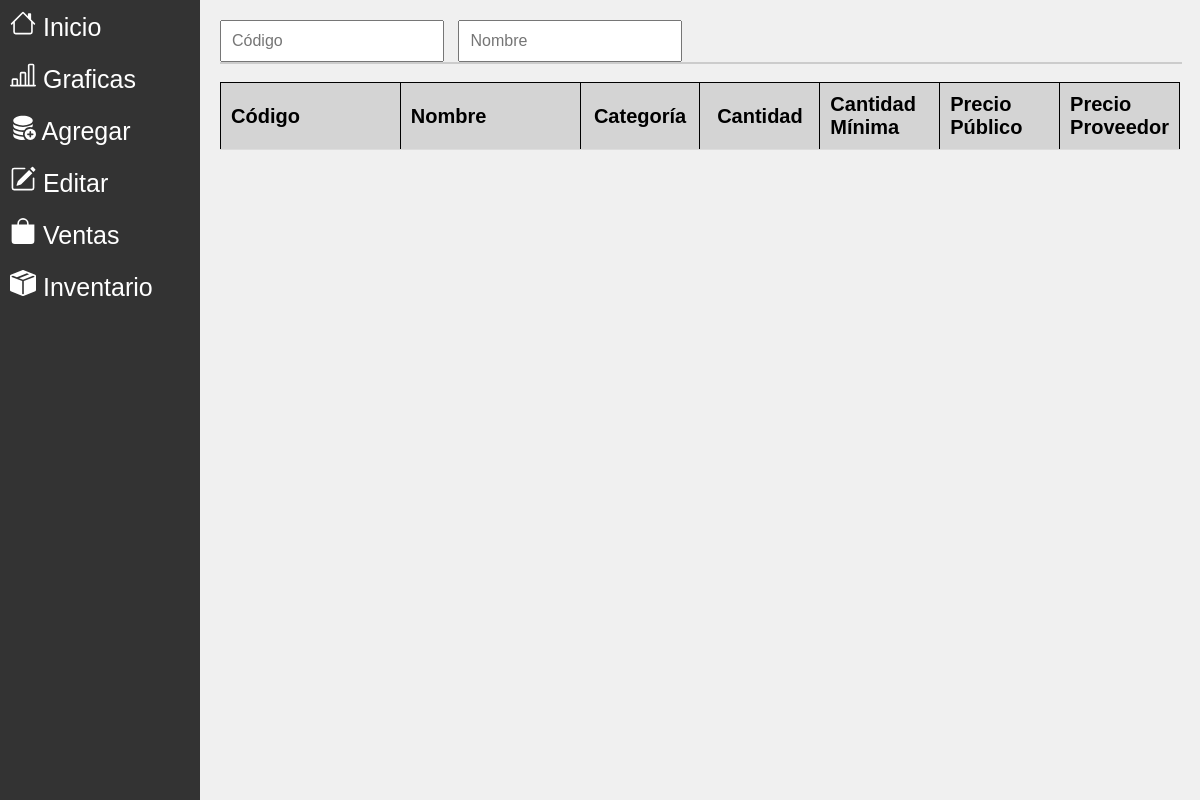
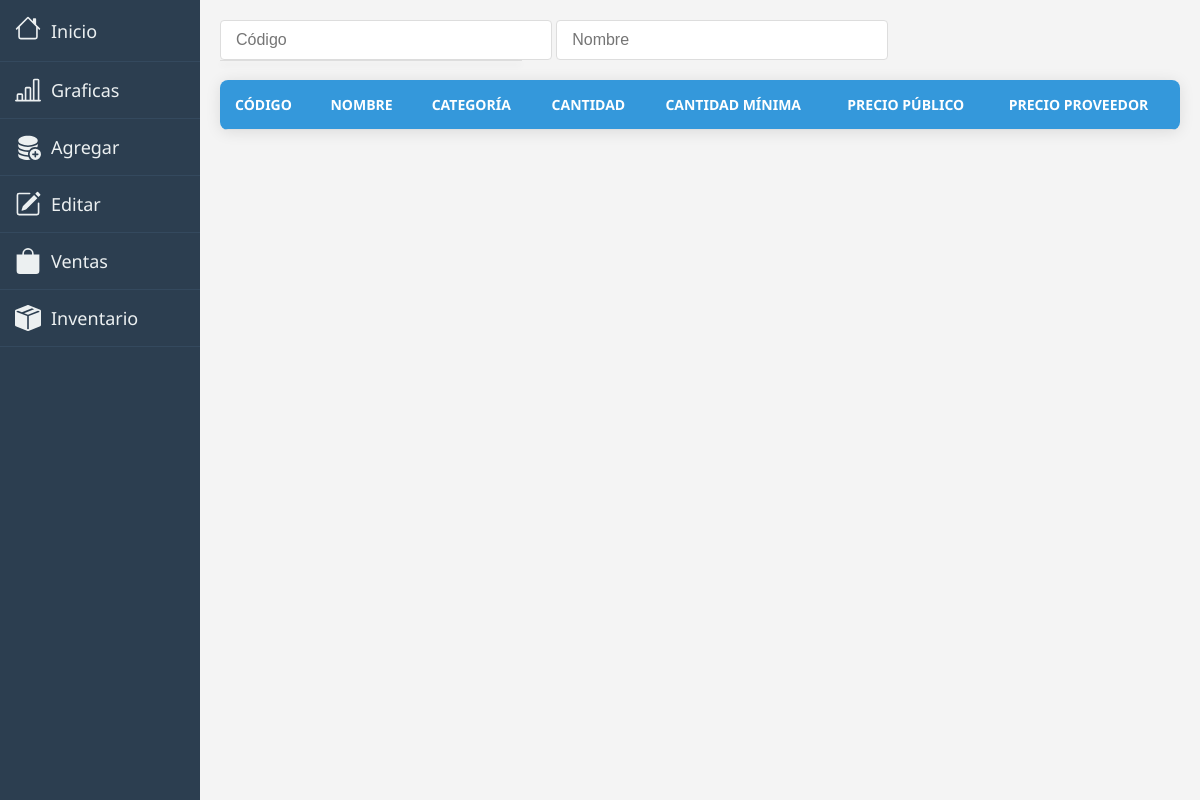
Before and after one commit to BrayanAS0/Point-Of-Sale, an Electron app: page src/ui/html/edit.html in a window 1200 px wide. Drawn offline with Linux system fonts and the light colour scheme; no server answers.

Commit message:
its almost done

```diff
--- a/src/ui/css/add.css
+++ b/src/ui/css/add.css
@@ -1,70 +1,120 @@
+/* Global Styles */
 body {
   margin: 0;
   padding: 0;
-  font-family: Arial, sans-serif;
-  background-color: #f0f0f0;
+  font-family: 'Segoe UI', Tahoma, Geneva, Verdana, sans-serif;
+  background-color: #f4f4f4;
 }
+
+.container {
+  display: flex;
+  height: 100vh;
+}
+
+/* Navigation Styles */
 nav {
   width: 200px;
-    background-color: #333;
-    color: #fff;
-    min-height: 100vh;
+  background-color: #2c3e50;
+  color: #ecf0f1;
+  min-height: 100%;
 }
 
 nav ul {
   list-style-type: none;
   padding: 0;
   margin: 0;
+}
+
+nav li {
+  padding: 15px;
+  border-bottom: 1px solid #34495e;
+}
+
+nav a {
+  color: #ecf0f1;
+  text-decoration: none;
+  font-size: 18px;
+  display: flex;
+  align-items: center;
+}
+
+nav a svg {
+  margin-right: 10px;
+}
+
+nav a:hover svg {
+  transform: scale(1.1);
+}
+
+/* Estilos mejorados para el sidebar */
+.sidebar {
+  width: 300px;
+  background-color: #fff;
+  padding: 20px;
+  box-shadow: 2px 0 10px rgba(0, 0, 0, 0.1);
+}
+
+#search-form {
+  display: flex;
+  flex-direction: column;
+}
+
+#search-form input {
+  margin-bottom: 15px;
+  padding: 10px;
+  border: 1px solid #ddd;
+  border-radius: 4px;
+  font-size: 14px;
+  transition: border-color 0.3s;
+}
+
+#search-form input:focus {
+  border-color: #3498db;
+  outline: none;
+}
+
+#search-form button {
+  padding: 10px;
+  background-color: #3498db;
+  color: white;
+  border: none;
+  border-radius: 4px;
+  cursor: pointer;
+  transition: background-color 0.3s;
+  font-size: 16px;
+}
+
+#search-form button:hover {
+  background-color: #2980b9;
+}
+
+/* Estilos para el área de información */
+#tag {
+  flex: 1;
+  padding: 20px;
+  background-color: #fff;
+  margin: 20px;
+  border-radius: 8px;
+  box-shadow: 0 2px 10px rgba(0, 0, 0, 0.1);
+  line-height: 1.6;
+}
+
+#tag b {
+  color: #3498db;
+  font-size: 18px;
+}
+
+/* Estilos responsivos */
+@media (max-width: 768px) {
+  .container {
+      flex-direction: column;
+  }
+
+  nav, .sidebar {
       width: 100%;
   }
 
-  nav li {
-    padding: 10px;
+  #tag {
+      margin: 20px 0;
   }
-
-  nav a {
-    color: #fff;
-    text-decoration: none;
-    width: 100%;
-    display: inline-block;
-  font-size: 25px;
 }
-  .container {
-    display: flex;
-    height: 100vh;
-  }
-
-
-
-  main {
-    flex: 1;
-    padding: 20px;
-    display: flex;
-  }
-  .sidebar {
-    width: 300px;
-    margin-left: 20px;
-    height: 100%;
-  }
-input,
-button {
-  display: inline-block;
-
-  padding: 8px;
-  margin-bottom: 10px;
-  min-width: 100%;
-  box-sizing: border-box;
-  min-height: 30%;
-  }
-#search-form{
-  min-height: 90vh;
-  min-width: 20vw;
-  margin-top:5vh ;
-}
-#tag{
-margin-left: 5vh;
-  min-height: 90vh;
-  max-width: 40vw;
-  margin-top:5vh ;
-  font-size: 26px;
-}
--- a/src/ui/css/edit.css
+++ b/src/ui/css/edit.css
@@ -1,8 +1,9 @@
+/* Global Styles */
 body {
   margin: 0;
   padding: 0;
-  font-family: Arial, sans-serif;
-  background-color: #f0f0f0;
+  font-family: 'Segoe UI', Tahoma, Geneva, Verdana, sans-serif;
+  background-color: #f4f4f4;
 }
 
 .container {
@@ -10,10 +11,11 @@ body {
   height: 100vh;
 }
 
+/* Navigation Styles */
 nav {
   width: 200px;
-  background-color: #333;
-  color: #fff;
+  background-color: #2c3e50;
+  color: #ecf0f1;
   min-height: 100%;
 }
 
@@ -21,21 +23,27 @@ nav ul {
   list-style-type: none;
   padding: 0;
   margin: 0;
-  width: 100%;
 }
 
 nav li {
-  padding: 10px;
+  padding: 15px;
+  border-bottom: 1px solid #34495e;
 }
 
 nav a {
-  color: #fff;
+  color: #ecf0f1;
   text-decoration: none;
-  width: 100%;
-  display: inline-block;
-  font-size: 25px;
+  font-size: 18px;
+  display: flex;
+  align-items: center;
 }
 
+nav a svg {
+  margin-right: 10px;
+}
+nav a:hover svg {
+  transform: scale(1.1);
+}
 main {
   flex: 1;
   padding: 20px;
@@ -49,143 +57,114 @@ main {
 }
 
 .search-container input {
-  padding: 10px;
+  padding: 10px 15px;
   font-size: 16px;
-  width: 200px;
-  margin-right: 10px;
+  width: 300px;
+  border: 1px solid #ddd;
+  border-radius: 4px;
+  transition: border-color 0.3s, box-shadow 0.3s;
+}
+
+.search-container input:focus {
+  outline: none;
+  border-color: #3498db;
+  box-shadow: 0 0 0 2px rgba(52, 152, 219, 0.2);
 }
 
 #search-results {
   position: absolute;
   top: 100%;
   left: 0;
-  width: 100%;
+  width: 300px;
   background-color: #fff;
-  border: 1px solid #ccc;
+  border: 1px solid #ddd;
+  border-top: none;
+  border-radius: 0 0 4px 4px;
+  box-shadow: 0 4px 6px rgba(0, 0, 0, 0.1);
   list-style-type: none;
   padding: 0;
   margin: 0;
   max-height: 200px;
   overflow-y: auto;
-  z-index: 1;
+  z-index: 1000;
 }
 
 #search-results li {
-  padding: 10px;
+  padding: 10px 15px;
   cursor: pointer;
+  transition: background-color 0.2s;
 }
 
-#search-results li:hover {
-  background-color: #f0f0f0;
+#search-results li:hover,
+#search-results li.selected {
+  background-color: #ecf0f1;
+  color: #2c3e50;
 }
 
 table {
   width: 100%;
-  border-collapse: collapse;
-  table-layout: fixed;
+  border-collapse: separate;
+  border-spacing: 0;
+  background-color: #fff;
+  box-shadow: 0 2px 15px rgba(0, 0, 0, 0.1);
+  border-radius: 8px;
+  overflow: hidden;
 }
 
 th, td {
-  border: 1px solid #000000;
-  padding: 10px;
+  padding: 15px;
   text-align: left;
-  border-bottom: 1px solid #ddd;
-  font-size: 20px;
-  box-sizing: border-box;
-  position: relative;
-  word-wrap: break-word;
-}
-td{
-border: 1px solid #000;}
-tr {
-  background-color: #ddd;
-  box-sizing: border-box;
-}
-th{
-  background-color: #d4d4d4;}
-th:nth-child(1), td:nth-child(1) {
-  width: 15%;
+  border-bottom: 1px solid #e0e0e0;
+  font-size: 14px;
 }
 
-th:nth-child(2), td:nth-child(2) {
-  width: 15%;
+th {
+  background-color: #3498db;
+  color: #fff;
+  font-weight: bold;
+  text-transform: uppercase;
 }
 
-th:nth-child(3), td:nth-child(3) {
-  text-align: center;
-  width: 10%;
-}
 
-th:nth-child(4), td:nth-child(4) {
-  text-align: center;
-  width: 10%;
-}
 
-th:nth-child(5), td:nth-child(5) {
-  width: 10%;
-}
-
-th:nth-child(6), td:nth-child(6) {
-  width: 10%;
-}
-
-th:nth-child(7), td:nth-child(7) {
-  width: 10%;
+tr:hover {
+  background-color: #e8f4f8;
 }
 
 td input {
-  position: absolute;
-  top: 0;
-  left: 0;
   width: 100%;
-  height: 100%;
   padding: 8px;
-  box-sizing: border-box;
-  border: none;
-  background-color: white;
+  border: 1px solid #ddd;
+  border-radius: 4px;
   font-size: inherit;
   font-family: inherit;
+  transition: border-color 0.3s;
+}
+
+td input:focus {
+  outline: none;
+  border-color: #3498db;
 }
 
 .fila-resaltada {
-  background-color: red;
-  color: rgb(0, 0, 0);
+  background-color: #ffebee;
+  color: #c62828;
 }
-.search-container {
-  margin-bottom: 20px;
-  position: relative;
+
+@media (max-width: 768px) {
+  .container {
+    flex-direction: column;
+  }
+
+  nav {
+    width: 100%;
   }
 
   .search-container input {
-  padding: 10px;
-  font-size: 16px;
-  width: 200px;
-  margin-right: 10px;
+    width: 100%;
   }
 
   #search-results {
-  position: absolute;
-  top: 100%;
-  left: 0;
     width: 100%;
-  background-color: #fff;
-  border: 1px solid #ccc;
-  list-style-type: none;
-  padding: 0;
-  margin: 0;
-  max-height: 200px;
-  overflow-y: auto;
-  z-index: 1;
   }
-
-#search-results li {
-  padding: 10px;
-  cursor: pointer;
 }
-
-#search-results li:hover {
-  background-color: #c81212;
-}
-#search-results li.selected {
-  background-color: #c81212;
-}
--- a/src/ui/css/sells.css
+++ b/src/ui/css/sells.css
@@ -41,7 +41,9 @@ nav a {
 nav a svg {
   margin-right: 10px;
 }
-
+nav a:hover svg {
+  transform: scale(1.1);
+}
 /* Main Content Styles */
 main {
   flex: 1;
--- a/src/ui/css/stocks.css
+++ b/src/ui/css/stocks.css
@@ -1,18 +1,21 @@
+/* Global Styles */
 body {
   margin: 0;
   padding: 0;
-  font-family: Arial, sans-serif;
-  background-color: #f0f0f0;
+  font-family: 'Segoe UI', Tahoma, Geneva, Verdana, sans-serif;
+  background-color: #f4f4f4;
 }
-table {
-  width: 100%;
-  border-collapse: collapse;
-  table-layout: fixed;
+
+.container {
+  display: flex;
+  height: 100vh;
 }
+
+/* Navigation Styles */
 nav {
   width: 200px;
-    background-color: #333;
-    color: #fff;
+  background-color: #2c3e50;
+  color: #ecf0f1;
   min-height: 100%;
 }
 
@@ -20,99 +23,119 @@ nav {
   list-style-type: none;
   padding: 0;
   margin: 0;
-    width: 100%;
 }
 
 nav li {
-    padding: 10px;
+  padding: 15px;
+  border-bottom: 1px solid #34495e;
 }
 
 nav a {
-    color: #fff;
+  color: #ecf0f1;
   text-decoration: none;
-    width: 100%;
-    display: inline-block;
-  font-size: 25px;
-  }
-  .container {
+  font-size: 18px;
   display: flex;
-    height: 100vh;
-  }
-  th, td {
-    border: 1px solid #000000;
-    padding: 10px;
-    text-align: left;
-    border-bottom: 1px solid #ddd;
-    font-size: 20px;
-    box-sizing: border-box;
-    position: relative;
-    word-wrap: break-word;
-
-
-  }
-  td{
-    border: 1px solid #000;}
-
-  tr {
-    background-color: #ddd;
-    box-sizing: border-box;
+  align-items: center;
 }
 
-  th:nth-child(1), td:nth-child(1) {
-    width: 15%;
+nav a svg {
+  margin-right: 10px;
 }
-
-  th:nth-child(2), td:nth-child(2) {
-    width: 15%;
+nav a:hover svg {
+  transform: scale(1.1);
 }
-
-  th:nth-child(3), td:nth-child(3) {
-    text-align: center;
-    width: 10%;
-  }
-
-  th:nth-child(4), td:nth-child(4) {
-    text-align: center;
-
-    width: 10%;
-  }
-
-  th:nth-child(5), td:nth-child(5) {
-    width: 10%;
-  }
-
-  th:nth-child(6), td:nth-child(6) {
-    width: 10%;
-  }
-  th:nth-child(6), td:nth-child(6) {
-    width: 10%;
-  }
-
-
 main {
   flex: 1;
   padding: 20px;
   display: flex;
 }
+
 .sidebar {
   width: 300px;
   margin-left: 20px;
   height: 100%;
+  background-color: #fff;
+  padding: 20px;
+  border-radius: 8px;
+  box-shadow: 0 2px 10px rgba(0, 0, 0, 0.1);
 }
+
+table {
+  width: 100%;
+  border-collapse: separate;
+  border-spacing: 0;
+  background-color: #fff;
+  box-shadow: 0 2px 15px rgba(0, 0, 0, 0.1);
+  border-radius: 8px;
+  overflow: hidden;
+}
+
+th, td {
+  padding: 15px;
+  text-align: left;
+  border-bottom: 1px solid #e0e0e0;
+  font-size: 14px;
+}
+
+th {
+  background-color: #3498db;
+  color: #fff;
+  font-weight: bold;
+  text-transform: uppercase;
+}
+
+
+
+tr:hover {
+  background-color: #e8f4f8;
+}
+
+td {
+  border: none;
+}
+
+th:nth-child(1), td:nth-child(1) { width: 15%; }
+th:nth-child(2), td:nth-child(2) { width: 15%; }
+th:nth-child(3), td:nth-child(3) { width: 10%; text-align: center; }
+th:nth-child(4), td:nth-child(4) { width: 10%; text-align: center; }
+th:nth-child(5), td:nth-child(5) { width: 10%; }
+th:nth-child(6), td:nth-child(6) { width: 10%; }
+th:nth-child(7), td:nth-child(7) { width: 10%; }
+
 td input {
-    position: absolute;
-    top: 0;
-    left: 0;
   width: 100%;
-    height: 100%;
   padding: 8px;
-    box-sizing: border-box;
-    border: none;
-    background-color: white;
+  border: 1px solid #ddd;
+  border-radius: 4px;
   font-size: inherit;
   font-family: inherit;
+  transition: border-color 0.3s;
+  box-sizing: border-box;
 }
+
+td input:focus {
+  outline: none;
+  border-color: #3498db;
+  box-shadow: 0 0 0 2px rgba(52, 152, 219, 0.2);
+}
+
 .fila-resaltada {
-    background-color: red;
-    color: rgb(0, 0, 0);
+  background-color: #ffebee;
+  color: #c62828;
 }
+
+@media (max-width: 1200px) {
+  .container {
+    flex-direction: column;
+  }
+
+  nav {
+    width: 100%;
+  }
+
+  .sidebar {
+    width: 100%;
+    margin-left: 0;
+    margin-top: 20px;
+  }
+}
--- a/src/ui/css/styles.css
+++ b/src/ui/css/styles.css
@@ -1,14 +1,9 @@
+/* Global Styles */
 body {
   margin: 0;
   padding: 0;
-  font-family: Arial, sans-serif;
-  background-color: #f0f0f0;
-}
-
-#Button-For-Input {
-  transition-property: background-color;
-  transition-duration: 0.5s;
-  height: 20%;
+  font-family: 'Segoe UI', Tahoma, Geneva, Verdana, sans-serif;
+  background-color: #f4f4f4;
 }
 
 .container {
@@ -16,40 +11,46 @@ body {
   height: 100vh;
 }
 
+/* Navigation Styles */
 nav {
   width: 200px;
-  background-color: #333;
-  color: #fff;
+  background-color: #2c3e50;
+  color: #ecf0f1;
+  min-height: 100%;
 }
 
 nav ul {
   list-style-type: none;
   padding: 0;
   margin: 0;
-  width: 100%;
 }
 
 nav li {
-  padding: 10px;
+  padding: 15px;
+  border-bottom: 1px solid #34495e;
 }
 
 nav a {
-  color: #fff;
+  color: #ecf0f1;
   text-decoration: none;
-  width: 100%;
-  display: inline-block;
-font-size: 25px;
+  font-size: 18px;
+  display: flex;
+  align-items: center;
 }
 
+nav a svg {
+  margin-right: 10px;
+}
+nav a:hover svg {
+  transform: scale(1.1);
+}
 main {
   flex: 1;
   padding: 20px;
   display: flex;
 }
-#search-form{
-  height: 50;
-}
 
+/* Estilos mejorados para la tabla */
 .table-container {
   flex: 1;
   overflow-y: auto;
@@ -57,53 +58,57 @@ main {
 
 table {
   width: 100%;
-  border-collapse: collapse;
+  border-collapse: separate;
+  border-spacing: 0;
+  background-color: #fff;
+  box-shadow: 0 2px 15px rgba(0, 0, 0, 0.1);
+  border-radius: 8px;
+  overflow: hidden;
   table-layout: fixed;
 }
 
 th, td {
-  padding: 10px;
+  padding: 15px;
   text-align: left;
-  border-bottom: 1px solid #ddd;
+  border-bottom: 1px solid #e0e0e0;
   font-size: 20px;
   word-wrap: break-word;
+}
 
+th {
+  background-color: #3498db;
+  color: #fff;
+  font-weight: bold;
+  text-transform: uppercase;
+  font-size: 14px;
 }
 
 tr:nth-child(even) {
-  background-color: #ddd;
+  background-color: #f8f9fa;
 }
 
-th:nth-child(1), td:nth-child(1) {
-  width: 20%;
+tr:hover {
+  background-color: #e8f4f8;
 }
 
-th:nth-child(2), td:nth-child(2) {
-  width: 20%;
+/* Manteniendo los anchos de columna específicos */
+th:nth-child(1), td:nth-child(1) { width: 20%; }
+th:nth-child(2), td:nth-child(2) { width: 20%; }
+th:nth-child(3), td:nth-child(3) { width: 15%; text-align: center; }
+th:nth-child(4), td:nth-child(4) { width: 15%; text-align: center; }
+th:nth-child(5), td:nth-child(5) { width: 15%; }
+th:nth-child(6), td:nth-child(6) { width: 20%; }
+th:nth-child(7), td:nth-child(7) { width: 5%; height: 100%; }
+
+/* El resto del CSS se mantiene igual */
+#Button-For-Input {
+  transition-property: background-color;
+  transition-duration: 0.5s;
+  height: 20%;
 }
 
-th:nth-child(3), td:nth-child(3) {
-  text-align: center;
-  width: 15%;
-}
-
-th:nth-child(4), td:nth-child(4) {
-  text-align: center;
-
-  width: 15%;
-}
-
-th:nth-child(5), td:nth-child(5) {
-  width: 15%;
-}
-
-th:nth-child(6), td:nth-child(6) {
-  width: 20%;
-}
-
-th:nth-child(7), td:nth-child(7) {
-  width: 5%;
-  height: 100%;
+#search-form{
+  height: 50;
 }
 
 .sidebar {
@@ -131,6 +136,7 @@ button {
   padding: 10px;
   margin-bottom: 20px;
 }
+
 #total-display{
   font-size: 30px;
 }
@@ -171,9 +177,11 @@ button {
 #Button-For-Input:hover,#finish-sale:hover,#confirm-received-amount:hover,#finish-sale-with-ticket:hover{
   background-color: #1f9346;
 }
+
 #finish-sale-withouth-ticket:hover{
   background-color: #5f8ff9;
 }
+
 td input {
   box-sizing: border-box;
   width: 100%;
@@ -245,6 +253,7 @@ td input {
   margin-left: 0;
   margin-right: 0;
 }
+
 .suggestions-container {
   position: absolute;
   z-index: 1000;
@@ -273,6 +282,7 @@ td input {
   width: 100%;
   color: #fff;
 }
+
 #insufficient-money-input{
   text-align: center;
   font-size: 30px;
@@ -281,6 +291,7 @@ td input {
   box-sizing: border-box;
   margin: 0;
 }
+
 #insufficient-money-button{
   height: 30%;
   width: 100%;
--- a/src/ui/js/logica.js
+++ b/src/ui/js/logica.js
@@ -6,11 +6,9 @@ document.addEventListener('DOMContentLoaded', function() {
 
 
     const insufficientMoney = document.getElementById('insufficient-money');
-    const insufficientMoneyText = document.getElementById('insufficient-money-text');
     const insufficientMoneyInput = document.getElementById('insufficient-money-input');
     const insufficientMoneyButton = document.getElementById('insufficient-money-button');
 
-    const form = document.getElementById('search-form');
     const codeInput = document.getElementById('code-input');
     const nameInput = document.getElementById('name-input');
     const tableBody = document.getElementById('table-body');
@@ -27,7 +25,6 @@ document.addEventListener('DOMContentLoaded', function() {
     const cancelModalChangeButton = document.getElementById('cancel-modal-change');
     let total = 0;
 
-    let selectedSuggestionIndex = -1;
     let selectedCodeSuggestionIndex = -1;
     let selectedNameSuggestionIndex = -1;
 
```
Also changed, not shown: src/ui/html/add.html (+8 -10 lines), src/ui/js/add.js (+7 -6 lines). Lines whose indentation alone changed are shown as unchanged.
